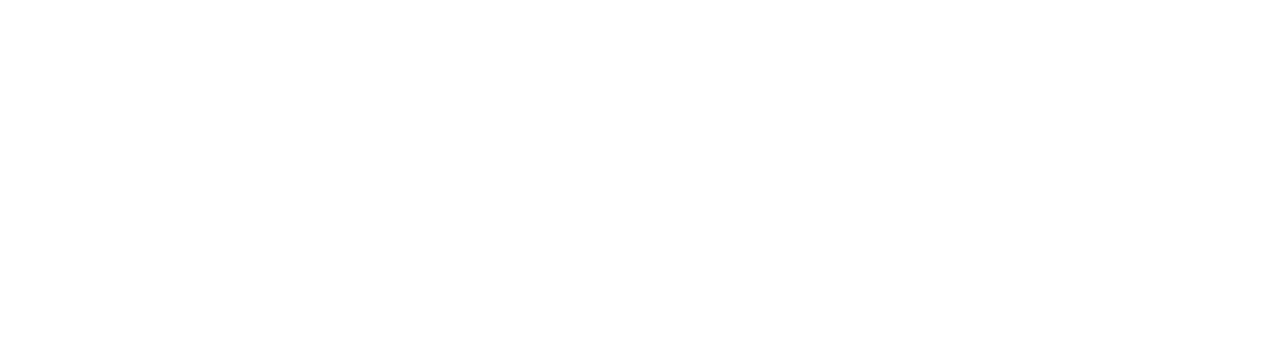
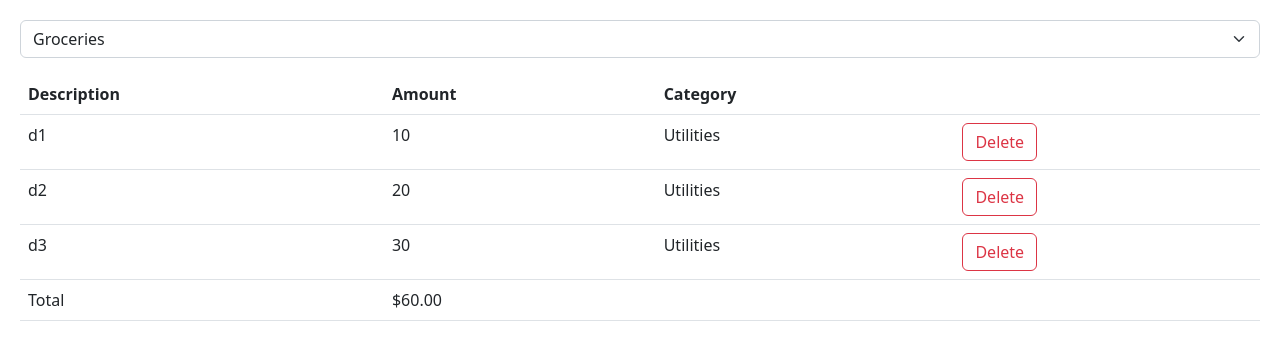
Before and after one commit to pancholiu/mosh-react, a React (Vite) app: page / in a window 1280 px wide. Shown: the top 360 px of the page. Built offline with nearby package versions, Linux system fonts and the light colour scheme.

Commit message:
Building Forms: 12 - Building expense filter

```diff
--- a/src/App.tsx
+++ b/src/App.tsx
@@ -1,18 +1,30 @@
 import { useState } from "react";
 import Form from "./components/Form";
 import ExpenseList from "./expense-tracker/components/ExpenseList";
+import ExpenseFilter from "./expense-tracker/components/ExpenseFilter";
 
 function App() {
+  const [selectedCategory, setSelectedCategory] = useState("");
+
   const [expenses, setExpenses] = useState([
     { id: 1, description: "d1", amount: 10, category: "Utilities" },
     { id: 2, description: "d2", amount: 20, category: "Utilities" },
     { id: 3, description: "d3", amount: 30, category: "Utilities" },
   ]);
 
+  const visibleExpenses = selectedCategory
+    ? expenses.filter((e) => e.category === selectedCategory)
+    : expenses;
+
   return (
     <div>
+      <div className="mb-3">
+        <ExpenseFilter
+          onSelectCategory={(category) => setSelectedCategory(category)}
+        />
+      </div>
       <ExpenseList
-        expenses={expenses}
+        expenses={visibleExpenses}
         onDelete={(id) => setExpenses(expenses.filter((e) => e.id !== id))}
       />
     </div>
--- /dev/null
+++ b/src/expense-tracker/components/ExpenseFilter.tsx
@@ -0,0 +1,20 @@
+import React from "react";
+
+interface Props {
+  onSelectCategory: (category: string) => void;
+}
+
+const ExpenseFilter = ({ onSelectCategory }: Props) => {
+  return (
+    <select
+      className="form-select"
+      onChange={(event) => onSelectCategory(event.target.value)}
+    >
+      <option value="Groceries">Groceries</option>
+      <option value="Utilities">Utilities</option>
+      <option value="Entertainment">Entertainment</option>
+    </select>
+  );
+};
+
+export default ExpenseFilter;
--- a/src/expense-tracker/components/ExpenseList.tsx
+++ b/src/expense-tracker/components/ExpenseList.tsx
@@ -13,7 +13,7 @@
 }
 
 const ExpenseList = ({ expenses, onDelete }: Props) => {
-  if (expenses.length) return null;
+  if (!expenses.length) return null;
 
   return (
     <table className="table table-borderred">
```
